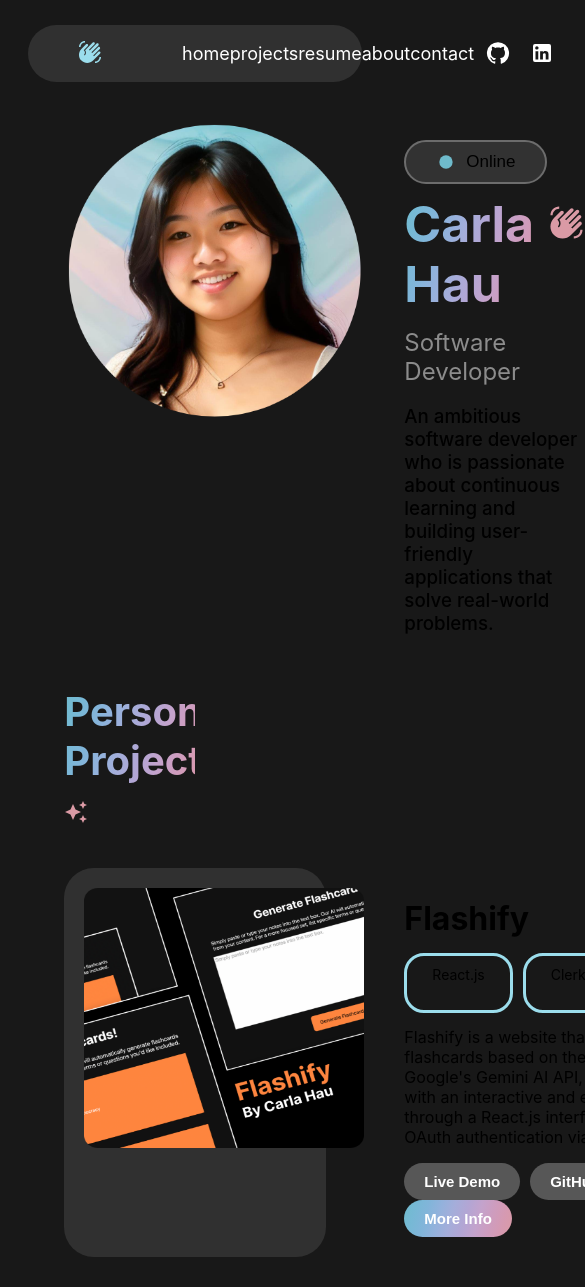
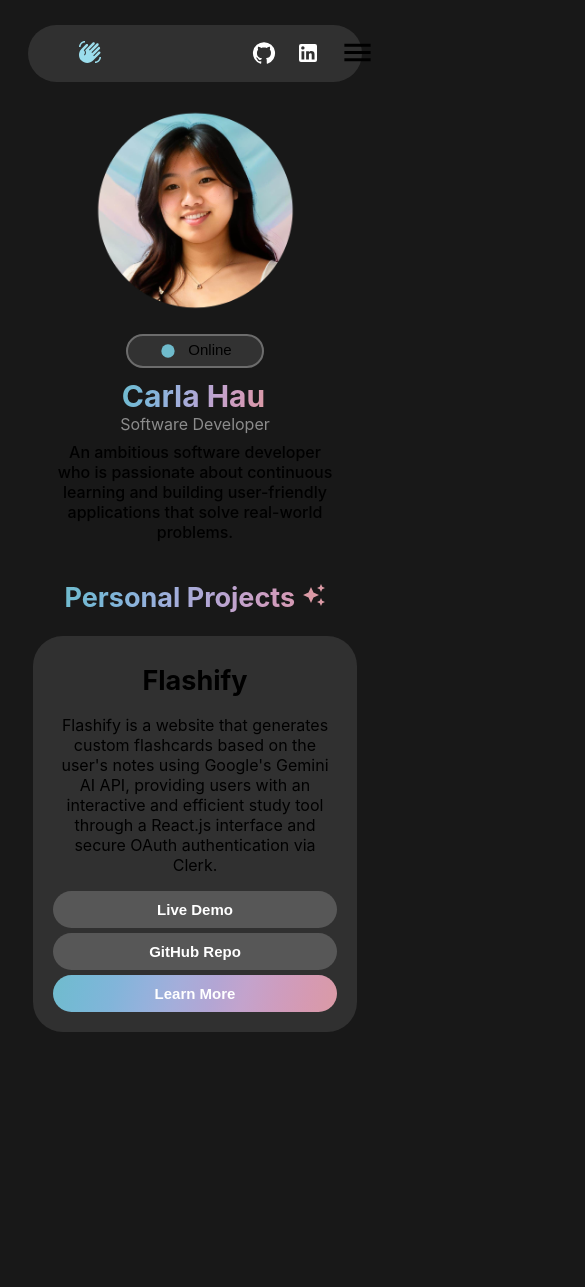
Before and after one commit to carlahauu/Portfolio, a React (Vite) app: page / in a window 390 px wide. Shown: the top 1287 px of the page, 585 px wide, since content can reach past the window. After the commit the page ends 1062 px from the top, so only its background shows below. Built offline with nearby package versions, Linux system fonts and the light colour scheme.

Commit message:
Created Mobile Design

```diff
--- a/src/components/Navbar.jsx
+++ b/src/components/Navbar.jsx
@@ -2,6 +2,7 @@ import React from "react";
 import "../styles/Navbar.css";
 import WavingHandIcon from "@mui/icons-material/WavingHand";
 import { GitHub, LinkedIn } from "@mui/icons-material";
+import MenuIcon from '@mui/icons-material/Menu';
 
 function Navbar() {
   return (
@@ -33,6 +34,9 @@ function Navbar() {
         <div className="linkedinIcon">
           <a href="https://www.linkedin.com/in/carla-hau/"><LinkedIn /></a>
         </div>
+        <div className="menuBtn">
+            <MenuIcon fontSize="large" className="menuBtn" />
+        </div>
       </div>
     </nav>
   );
--- a/src/components/ProjectBlock.jsx
+++ b/src/components/ProjectBlock.jsx
@@ -18,7 +18,7 @@ function ProjectBlock(props) {
         <div className="projectButtons">
           {props.demo == true && <button className="demoBtn"><a href={props.demoLink}>Live Demo</a></button>}
           <button className="githubBtn"><a href={props.repoLink}>GitHub Repo</a></button>
-          <button className="moreInfoBtn"><a>More Info</a></button>
+          <button className="moreInfoBtn"><a>Learn More</a></button>
         </div>
       </div>
     </div>
--- a/src/styles/Hero.css
+++ b/src/styles/Hero.css
@@ -27,7 +27,7 @@
   padding-bottom: 10px;
 }
 
-.onlineBtn:hover{
+.onlineBtn:hover {
   background-color: rgb(44, 44, 44);
   cursor: pointer;
 }
@@ -57,22 +57,71 @@
   margin-top: 10px;
 }
 
-.nameContainer{
+.nameContainer {
   display: flex;
 }
 
-.nameWave{
+.nameWave {
   margin-top: 21px;
   margin-left: 15px;
-    color: #DA9AA5;
+  color: #da9aa5;
 }
 
-.occupation{
+.occupation {
   margin-top: -20px;
   font-weight: 400;
   color: #8c8c8c;
 }
 
-.description{
+.description {
   font-weight: 500;
 }
+
+@media only screen and (max-width: 600px) {
+  .heroContainer {
+    flex-direction: column;
+    place-items: center;
+  }
+  .description{
+    margin-top: -5px;
+    font-size: 16px;
+  }
+  .occupation{
+    font-size: 16px;
+  }
+  .heroContent {
+    place-items: center;
+    text-align: center;
+    justify-content: center;
+    display: flex;
+    width: 72vw;
+    flex-direction: column;
+  }
+  .name{
+    font-size: 30px;
+    margin-left: 47px;
+  }
+  .nameWave{
+    visibility: hidden;
+  }
+  .heroContent {
+    margin-left: 0px;
+  }
+  .onlineImg {
+    width: 200px;
+    height: 200px;
+  }
+  .onlineBtn {
+    display: flex;
+    background-color: #323232;
+    border-style: solid;
+    border-width: 2px;
+    border-color: #6c6c6c;
+    border-radius: 40px;
+    font-size: 15px;
+    padding-left: 30px;
+    padding-right: 30px;
+    padding-top: 5px;
+    padding-bottom: 5px;
+  }
+}
--- a/src/styles/Home.css
+++ b/src/styles/Home.css
@@ -1,6 +1,12 @@
-.homeContainer{
-    display: flex;
-    flex-direction: column;
-    place-items: center;
-    margin-top: 120px;
+.homeContainer {
+  display: flex;
+  flex-direction: column;
+  place-items: center;
+  margin-top: 120px;
 }
+
+@media only screen and (max-width: 600px) {
+  .homeContainer {
+    margin-top: 110px;
+  }
+}
--- a/src/styles/Navbar.css
+++ b/src/styles/Navbar.css
@@ -36,14 +36,14 @@
   margin-right: 20px;
 }
 
-.linkedinIcon a{
-    color: white;
-    text-decoration: none;
+.linkedinIcon a {
+  color: white;
+  text-decoration: none;
 }
 
-.githubIcon a{
-    color: white;
-    text-decoration: none;
+.githubIcon a {
+  color: white;
+  text-decoration: none;
 }
 
 .logo {
@@ -54,3 +54,23 @@
 .home:focus {
   background-color: red;
 }
+
+.menuBtn{
+    margin-top: -3px;
+    margin-left: 10px;
+    display: none;
+}
+
+@media only screen and (max-width: 600px) {
+  .navbarItems{
+    width: 0px;
+    visibility: hidden;
+  }
+  .menuBtn{
+    visibility: visible;
+    display: flex;
+  }
+  .socialIcons{
+    margin-right: 0px;
+  }
+}
--- a/src/styles/ProjectBlock.css
+++ b/src/styles/ProjectBlock.css
@@ -51,9 +51,9 @@
   font-size: 15px;
 }
 
-.projectButtons a{
-    color: white;
-    text-decoration: none;
+.projectButtons a {
+  color: white;
+  text-decoration: none;
 }
 
 .projectButtons button:hover {
@@ -84,3 +84,45 @@
 .demoBtn {
   background-color: #575757;
 }
+
+@media only screen and (max-width: 600px) {
+  .projectContainer {
+    flex-direction: column;
+    text-align: center;
+    width: 73vw;
+  }
+  .projectInfo {
+    margin-left: 0px;
+    margin-top: -30px;
+    width: 100%;
+  }
+  .projectName{
+    font-size: 27px;
+  }
+  .projectButtons button{
+    width: 100%;
+  }
+  .demoBtn{
+    margin-bottom: 5px;
+  }
+  .githubBtn{
+    margin-bottom: 5px;
+  }
+  .projectSkills {
+    display: none;
+    empty-cells: show;
+    width: 100%;
+    flex-direction: column;
+  }
+  .projectSkills p {
+    margin-bottom: 0px;
+    border-width: 2px;
+  }
+  .projectDescription{
+    margin-top: 15px;
+  }
+  .projectImg img {
+    width: 100%;
+    height: 0px;
+  }
+}
--- a/src/styles/ProjectSection.css
+++ b/src/styles/ProjectSection.css
@@ -1,9 +1,9 @@
-.projectsSection{
-    width: 67vw;
+.projectsSection {
+  width: 67vw;
 }
 
-.projectHeader{
-    background-image: linear-gradient(
+.projectHeader {
+  background-image: linear-gradient(
     105deg,
     hsl(191deg 48% 62%) 0%,
     hsl(198deg 53% 65%) 11%,
@@ -22,6 +22,19 @@
   font-size: 40px;
 }
 
-.projectsSparkle{
-    color: #DA9AA5;
+.projectsSparkle {
+  color: #da9aa5;
 }
+
+@media only screen and (max-width: 600px) {
+  .projectHeader {
+    width: 100%;
+    text-align: center;
+    font-size: 27px;
+  }
+  .projectsSection {
+    place-items: center;
+    display: flex;
+    flex-direction: column;
+  }
+}
```
Lines whose indentation alone changed are shown as unchanged.
